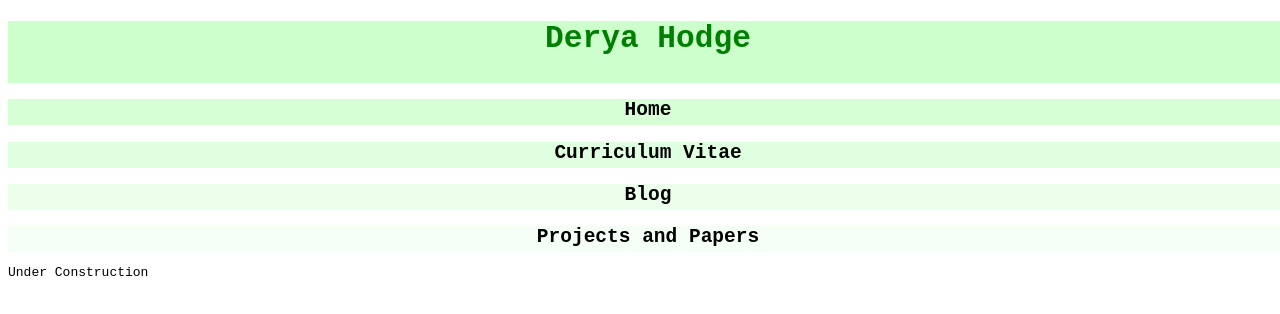
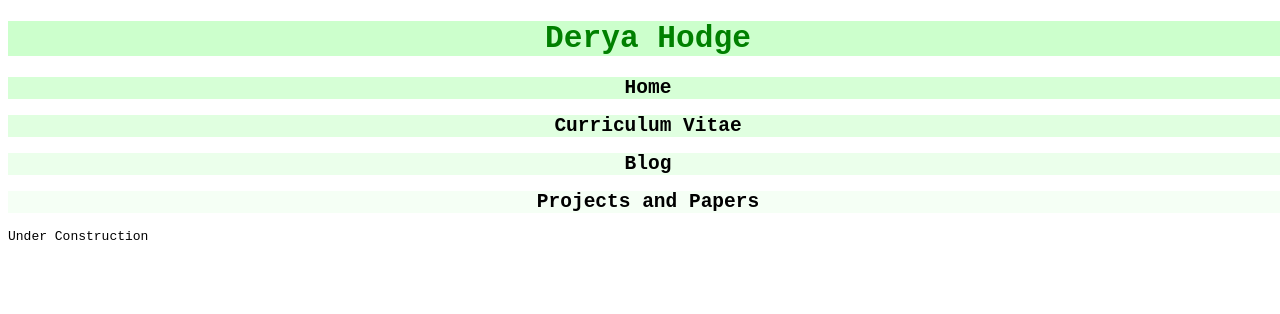
Before and after one commit to deryahodge/deryahodge.github.io, a plain HTML site: page index.html in a window 1280 px wide. Drawn offline with Linux system fonts and the light colour scheme.

Commit message:
Update styles.css

```diff
--- a/styles.css
+++ b/styles.css
@@ -29,7 +29,7 @@ a:active {
   padding-top: 0;
   margin-top: 0;
   margin-bottom: 0;
-  height: 4em;
+  height: auto;
 }
 #home {
   width: 100vw;
@@ -40,7 +40,7 @@ a:active {
   padding-top: 0;
   margin-top: 0;
   margin-bottom: 0;
-  height: 2em;
+  height: auto;
 }
 #cv {
   width: 100vw;
@@ -51,7 +51,7 @@ a:active {
   padding-top: 0;
   margin-top: 0;
   margin-bottom: 0;
-  height: 2em;
+  height: auto;
 }
 #blog {
   width: 100vw;
@@ -62,7 +62,7 @@ a:active {
   padding-top: 0;
   margin-top: 0;
   margin-bottom: 0;
-  height: 2em;
+  height: auto;
 }
 #projects_papers {
   width: 100vw;
@@ -73,7 +73,7 @@ a:active {
   padding-top: 0;
   margin-top: 0;
   margin-bottom: 0;
-  height: 2em;
+  height: auto;
 }
 main {
   font-size: 1em;
```
